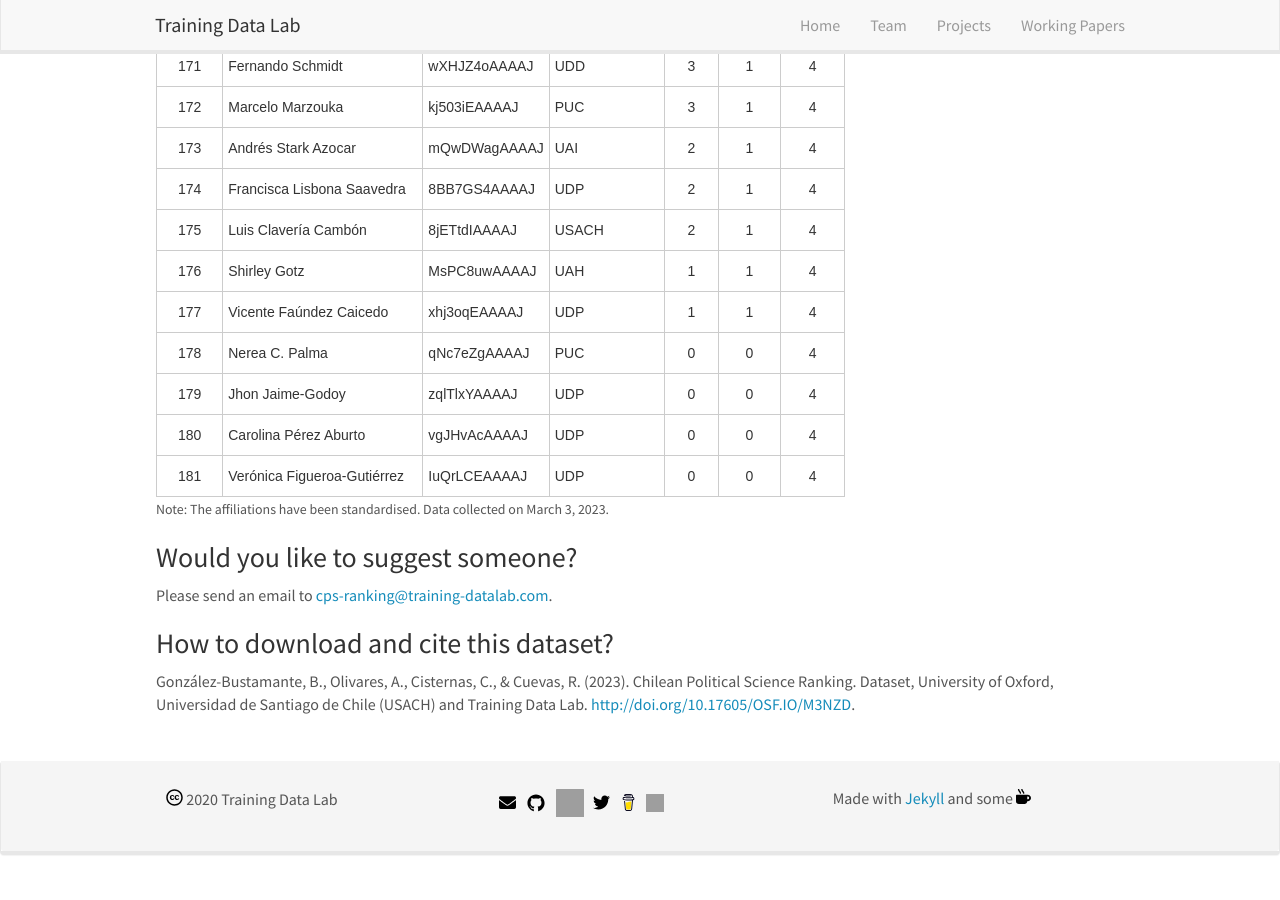
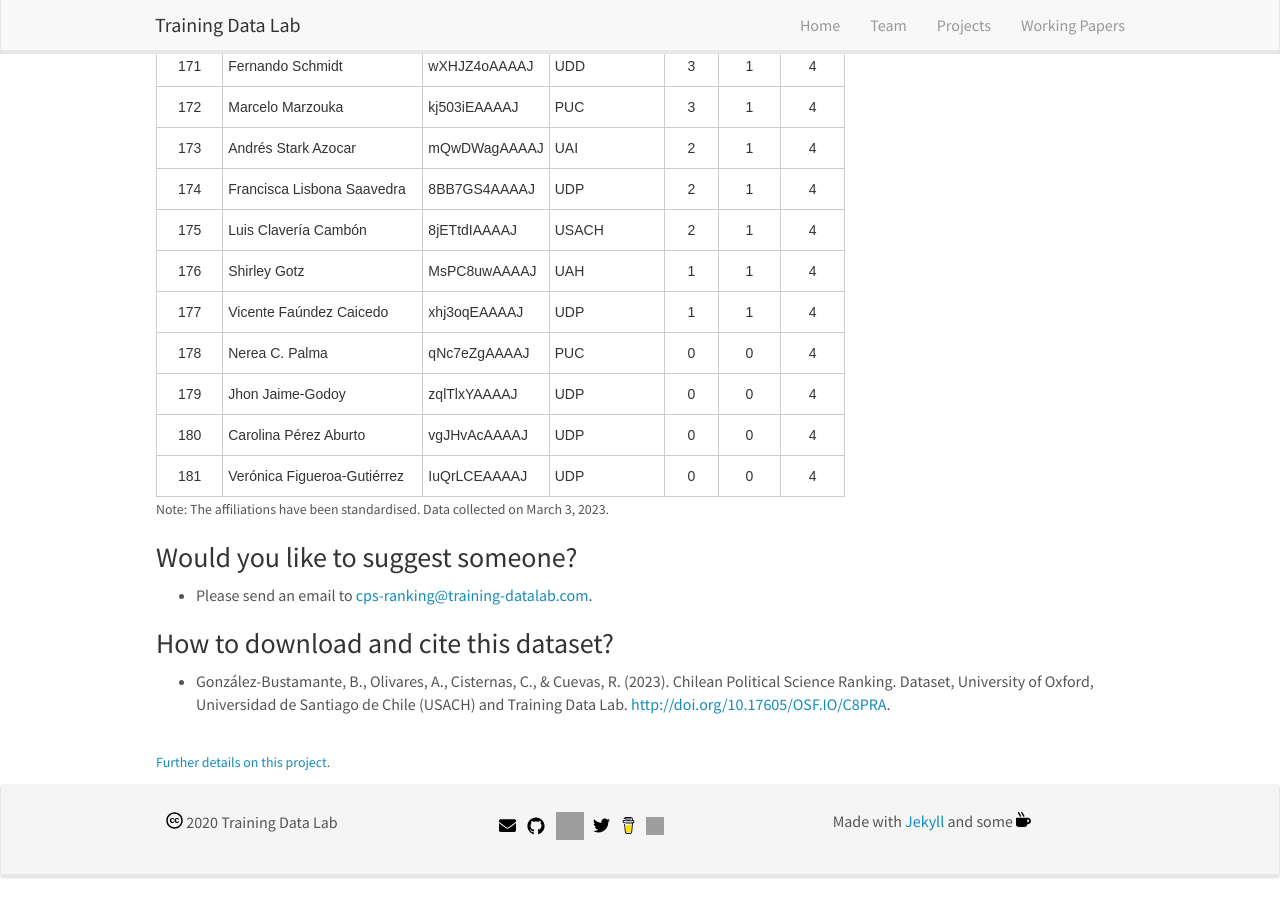
Before and after one commit to training-datalab/old-training-datalab.com, a Jekyll site: the page built from _pages/2023-03-03-impact-ranking.md, in a window 1280 px wide and 900 px high, scrolled down 7148 px. Built offline with Jekyll 4.4.1, drawn with Linux system fonts in a browser that asks for light colours; nearby versions of some CDN libraries; before the commit the page ends 8025 px from its top, so only the background shows below that.

Commit message:
Update 2023-03-03-impact-ranking.md

```diff
--- a/_pages/2023-03-03-impact-ranking.md
+++ b/_pages/2023-03-03-impact-ranking.md
@@ -1671,10 +1671,11 @@
 
 ### Would you like to suggest someone?
 
-Please send an email to <a href="mailto:cps-ranking@training-datalab.com">cps-ranking@training-datalab.com</a>.
+- Please send an email to <a href="mailto:cps-ranking@training-datalab.com">cps-ranking@training-datalab.com</a>.
 
 ### How to download and cite this dataset?
 
-González-Bustamante, B., Olivares, A., Cisternas, C., & Cuevas, R. (2023). Chilean Political Science Ranking. Dataset, University of Oxford, Universidad de Santiago de Chile (USACH) and Training Data Lab. [http://doi.org/10.17605/OSF.IO/M3NZD](http://doi.org/10.17605/OSF.IO/M3NZD).
+- González-Bustamante, B., Olivares, A., Cisternas, C., & Cuevas, R. (2023). Chilean Political Science Ranking. Dataset, University of Oxford, Universidad de Santiago de Chile (USACH) and Training Data Lab. <a href="http://doi.org/10.17605/OSF.IO/C8PRA" target="_blank">http://doi.org/10.17605/OSF.IO/C8PRA</a>.
 
 <br />
+<small><a href="https://training-datalab.com/projects/cps-ranking">Further details on this project</a>.</small>
```
